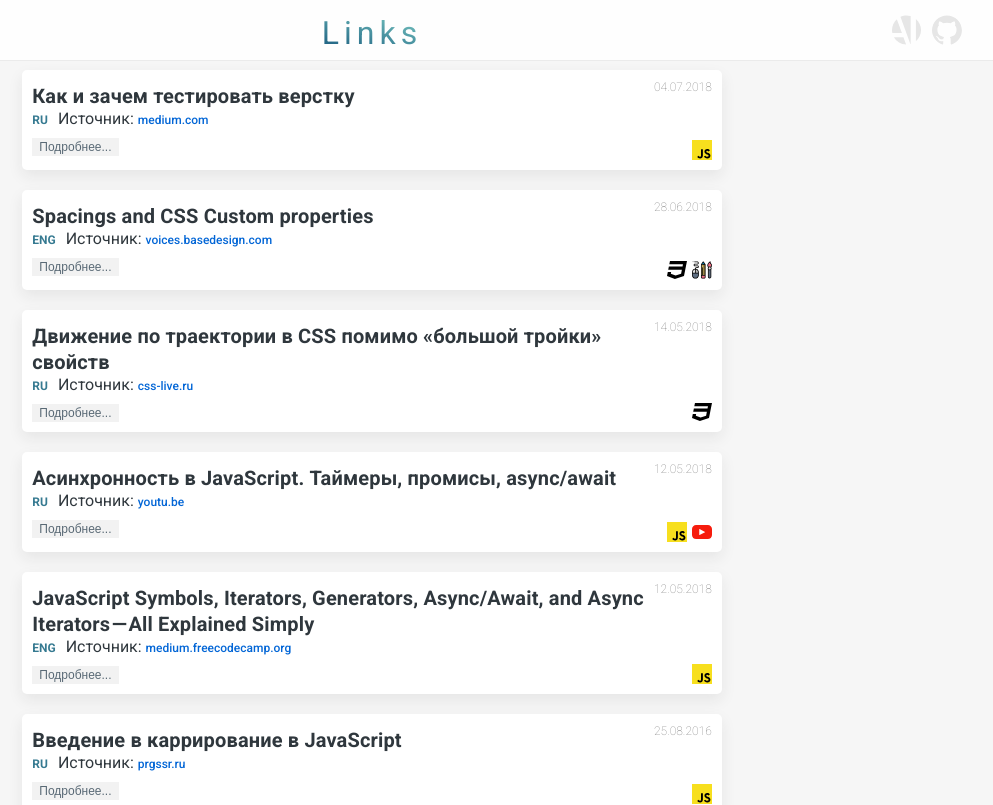
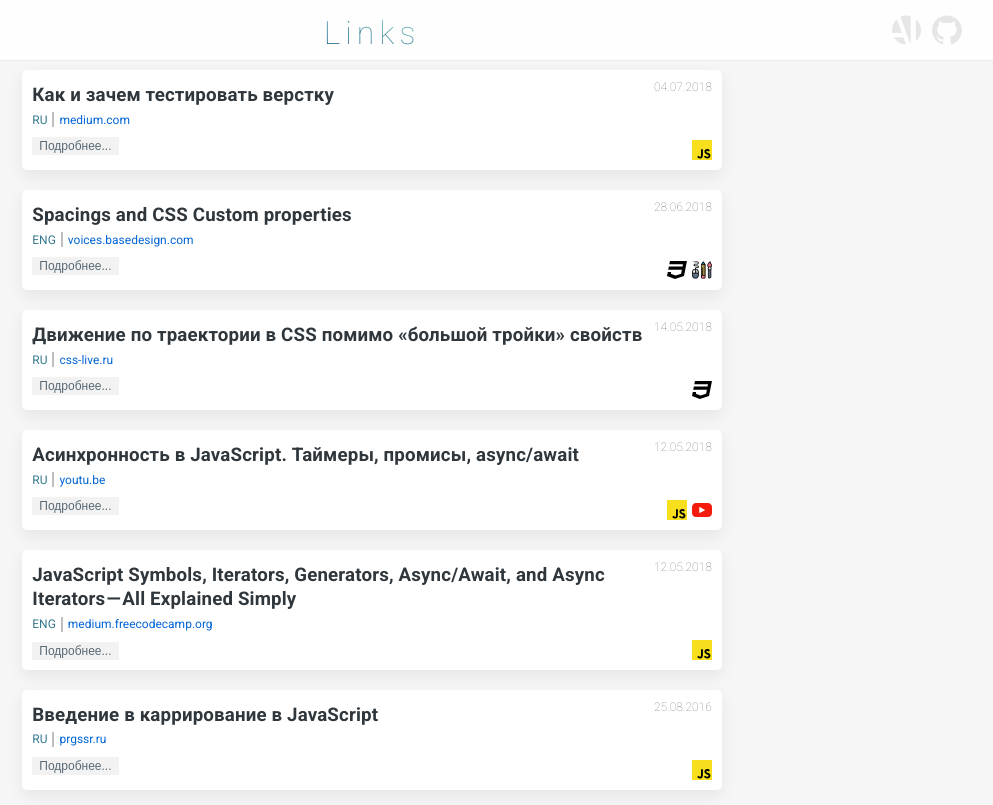
Before and after one commit to MoonW1nd/Links, a React app: page / in a window 1280 px wide. Shown: the top 805 px of the page, without its empty margins (268-1261 px from the left). Built offline with nearby package versions, Linux system fonts and the light colour scheme.

Commit message:
Add component Seporator and new start new font managment

```diff
--- a/src/App.scss
+++ b/src/App.scss
@@ -18,6 +18,7 @@ body {
 
 #App {
   font-family: $mainFontFamily;
+  font-size: $fontSize_default;
   .App {
     display: flex;
     flex-direction: column;
--- a/src/UI-Kit/sizes.scss
+++ b/src/UI-Kit/sizes.scss
@@ -4,6 +4,8 @@ $TagIcon_size_small: 20px;
 $App_minWidth: 360px;
 
 // Fonts
+$fontSize_default: 16px;
+
 $title_fontSize_small: 20px;
 $title_fontSize_medium: 26px;
 $title_fontSize_large: 32px;
--- a/src/components/Article/style.scss
+++ b/src/components/Article/style.scss
@@ -37,33 +37,25 @@
 
   &-Title {
     font-weight: bold;
-    font-size: $title_fontSize_small;
     text-align: left;
     margin: 0;
     margin-top: 3px;
     margin-right: 65px; // fix title crossed date
     line-height: 1.3;
     letter-spacing: 0.01rem;
-// Font Family: Roboto
-// Font Style: Bold
-// Font Size: 26px
-// Line Height: 30px
-// Align: Left
   }
 
   &-Content {
-   padding: 15px 0;
+   padding: 10px 0;
    width: 100%;
    max-width: 70ch;
    letter-spacing: 0.01rem;
    font-weight: 400;
    font-style: normal;
    align-self: center;
-  //  line-height: 1.58;
    line-height: 1.4;
 
    &_Text {
-     padding-top: 10px;
      max-width: 70ch;
      margin: 0;
    }
@@ -81,7 +73,6 @@
     &:hover {
       cursor: pointer;
       color: $black;
-      // background-color: #e8e6e6;
       background-color: $cyanLight;
       border-color: transparent;
     }
--- a/src/components/ArticleInfo/index.js
+++ b/src/components/ArticleInfo/index.js
@@ -3,10 +3,12 @@ import { PropTypes as is } from 'prop-types';
 import './style.scss';
 import Link from '../Link';
 import LanguageIcon from '../LanguageIcon';
+import Separator from '../Separator/index';
 
 export default function ArticleInfo({ link, language }) {
   return <p className='ArticleInfo'>
     <LanguageIcon language={ language }/>
+    <Separator/>
     <Link link={ link } size='s' type='article'/>
   </p>;
 }
--- a/src/components/ArticleInfo/style.scss
+++ b/src/components/ArticleInfo/style.scss
@@ -1,4 +1,7 @@
 .ArticleInfo {
-  margin: 0;
+  margin: 5px 0 0 0;
   padding: 0;
+  display: flex;
+  justify-content: center;
+  align-items: center;
 }
--- a/src/components/LanguageIcon/style.scss
+++ b/src/components/LanguageIcon/style.scss
@@ -1,11 +1,7 @@
-@import '../../UI-Kit/sizes';
 @import '../../UI-Kit/colors';
 
 .LanguageIcon {
-  // border: $lightSeporationColor 1px solid;
-  // border-radius: 10px;
   color: $cyan;
-  margin-right: 10px;
   font-size: 0.75em;
-  font-weight: bold;
+  font-weight: 400;
 }
--- a/src/components/Link/index.js
+++ b/src/components/Link/index.js
@@ -8,15 +8,12 @@ export default function Link({
   const typeClassName = type ? `Link_type_${type}` : '';
   const sizeClassName = size ? `Link_size_${size}` : 'Link_size_medium';
   const url = parseURL(link);
-  return <span>
-      Источник:&nbsp;
-      <a
+  return <a
         href = {link === 'Упс что-то пошло не так :(' ? '/' : link }
         className = {`Link ${typeClassName} ${sizeClassName}`}
       >
         {text || `${url.hostname}`}
-      </a>
-    </span>;
+      </a>;
 }
 
 
--- a/src/components/Link/style.scss
+++ b/src/components/Link/style.scss
@@ -4,16 +4,13 @@
 .Link {
   &_size {
     &_s {
-      font-size: $fontSize_small;
-      font-weight: $fontWeight_normal;
+      font-size: 0.75em;
+      font-weight: 400;
     }
   }
 
   &_type {
     &_article {
-      // color: $gray;
-      margin-top: $margin_small;
-      margin-right: -65px;
       color: $linkColor;
       text-decoration: none;
       white-space: nowrap;
--- a/src/components/Logo/style.scss
+++ b/src/components/Logo/style.scss
@@ -3,7 +3,7 @@
 .Logo {
   top: 3px;
   position: relative;
-  // font-weight: 100;
+  font-weight: 200;
   font-size: $title_fontSize_large;
   line-height: 40px;
   letter-spacing: 5px;
--- /dev/null
+++ b/src/components/Separator/index.js
@@ -0,0 +1,6 @@
+import React from 'react';
+import './style.scss';
+
+export default function Separator() {
+  return <div className='Separator'></div>;
+}
--- /dev/null
+++ b/src/components/Separator/style.scss
@@ -0,0 +1,9 @@
+@import '../../UI-Kit/colors';
+
+.Separator {
+  width: 2px;
+  height: 15px;
+  background-color: darken($lightGray, $amount: 20%);
+  display: inline-block;
+  margin: 0 5px;
+}
--- a/src/components/YouTubeFrame/style.scss
+++ b/src/components/YouTubeFrame/style.scss
@@ -3,6 +3,7 @@
   min-width: 300px;
   padding-bottom: 56.25%;
   height: 0;
+  margin-bottom: 10px;
 
   &-IFrame {
     position: absolute;
```
